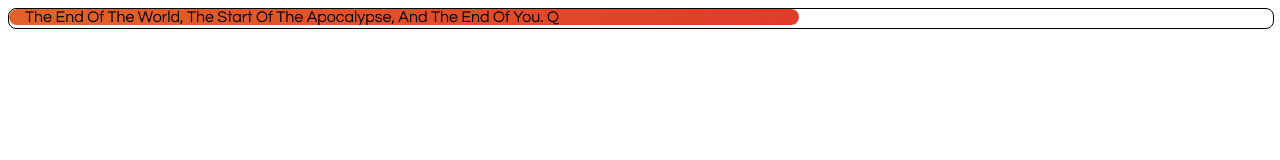
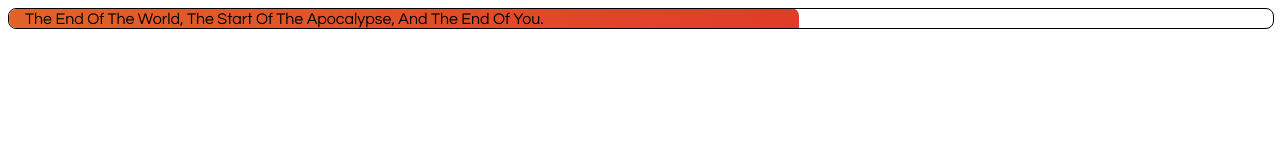
Before and after one commit to callmeclover/test-for-js-rpg, a plain HTML site: page index.html in a window 1280 px wide. Drawn offline with Linux system fonts and the light colour scheme.

Commit message:
Update index.html

```diff
--- a/index.html
+++ b/index.html
@@ -3,6 +3,7 @@
 <link rel="preconnect" href="https://fonts.gstatic.com" crossorigin="">
 <link href="https://fonts.googleapis.com/css2?family=Questrial&amp;display=swap" rel="stylesheet">
 <style>.thing-holder {
+height: 30px;
 font-family: 'Questrial', sans-serif;
     animation: example 8s linear;}
 @keyframes example {
@@ -13,10 +14,10 @@ font-family: 'Questrial', sans-serif;
 }
 
 .thing {
-    background: linear-gradient(270deg, #e03c29, #e09429, #e0dd29, #29e029, #29ade0, #4f29e0, #b829e0, #e029b0, #e0296f);
+    height: 30px; background: linear-gradient(270deg, #e03c29, #e09429, #e0dd29, #29e029, #29ade0, #4f29e0, #b829e0, #e029b0, #e0296f);
     background-size: 1800% 1800%;
 position:relative;
-bottom:16px;
+bottom:17px;
 border-radius:0.5em;
     -webkit-animation: AnimationName 10s linear infinite;
     -moz-animation: AnimationName 10s linear infinite;
@@ -40,8 +41,9 @@ border-radius:0.5em;
 }
 </style>
 </head><body><div style="width:100%;border:1px black solid;border-radius:0.5em;height:19px;overflow:hidden;">
-<div class="thing-holder" id="th"><div class="thing"><p style="position:relative;left: 16px;">The End Of The World, The Start Of The Apocalypse, And The End Of You. Q</p></div>
+<div class="thing-holder" id="th"><div class="thing"><p style="position:relative;left: 16px;top:3px;">The End Of The World, The Start Of The Apocalypse, And The End Of You.</p></div>
 
 
 </div>
-</div></body></html>
+</div>
+</body></html>
```
